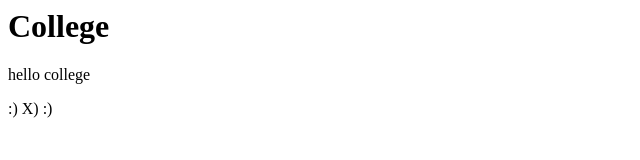
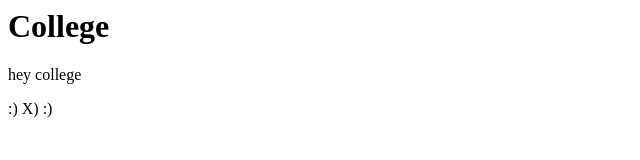
Before and after one commit to 197061/data-repo, a plain HTML site: page index.html in a window 1280 px wide. Shown: the full height of the page, 0-640 px from the left. Drawn offline with Linux system fonts and the light colour scheme.

Commit message:
change hello to hey

```diff
--- a/index.html
+++ b/index.html
@@ -1,6 +1,6 @@
 <html>
 <title> my first college</title>
 <h1> College </h1>
-<p> hello college</p>
+<p> hey college</p>
 <p>:) X) :) </p>
 </html>
```
